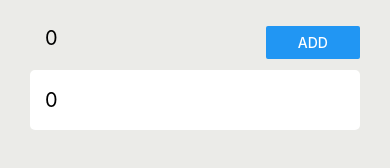
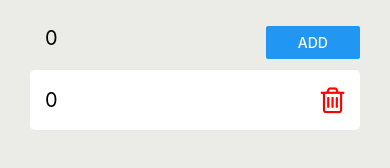
Before and after one commit to felipegabriel1942/react-native-somador-app, a React Native app: screen / in a window 390 px wide. Both pictures are taken after a click on the button "ADD". Shown: the part 132-300 px from the top of the page. Built offline with nearby package versions, Linux system fonts and the light colour scheme.

Commit message:
Removendo elementos da lista

```diff
--- a/package.json
+++ b/package.json
@@ -12,6 +12,7 @@
     "react": "~16.9.0",
     "react-dom": "~16.9.0",
     "react-native": "https://github.com/expo/react-native/archive/sdk-37.0.1.tar.gz",
+    "react-native-vector-icons": "^6.6.0",
     "react-native-web": "~0.11.7",
     "react-redux": "^7.2.0",
     "redux": "^4.0.5"
--- a/src/actions/index.js
+++ b/src/actions/index.js
@@ -10,9 +10,8 @@ export const setValue = value => ({
     value
 });
 
-
-export const SET_TOTAL_VALUE = 'SET_TOTAL_VALUE'
-export const setTotalValue = value => ({
-    type: SET_TOTAL_VALUE,
+export const REMOVE_VALUE = 'REMOVE_VALUE'
+export const removeValue = value => ({
+    type: REMOVE_VALUE,
     value
-})
+});
--- a/src/components/SomadorList.js
+++ b/src/components/SomadorList.js
@@ -4,14 +4,19 @@ import { connect } from 'react-redux';
 
 import SomadorListItem from './SomadorListItem';
 
-const SomadorList = ({values}) => {
+import { removeValue } from '../actions';
+
+const SomadorList = ({values, dispatchRemoveValue}) => {
     return (
         <View>
-            {values.map(value => {
-                return <SomadorListItem
-                        key={value.id}
-                        value={value.value}/>
-            })}
+            {
+                values.map(value => {
+                    return <SomadorListItem
+                                key={value.id}
+                                value={value.value}
+                                onPressValue={() => dispatchRemoveValue(value)}/>
+                })
+            }
         </View>
     );
 }
@@ -21,4 +26,6 @@ const mapStateToProps = state => {
     return { values };
 }
 
-export default connect(mapStateToProps, {})(SomadorList);
+export default connect(mapStateToProps, {
+    dispatchRemoveValue: removeValue
+})(SomadorList);
--- a/src/components/SomadorListItem.js
+++ b/src/components/SomadorListItem.js
@@ -1,13 +1,19 @@
 import React from 'react';
 import { View, Text, StyleSheet, TouchableOpacity } from 'react-native';
+import Icon from 'react-native-vector-icons/FontAwesome';
 
-const SomadorListItem = ({value}) => {
+const SomadorListItem = ({ value , onPressValue}) => {
     return <TouchableOpacity>
-            <View style={styles.line}>
-                <Text style={styles.lineText}>{value}</Text>
-            </View>
-        </TouchableOpacity>
-
+                <View style={styles.line}>
+                    <Text style={styles.lineText}>{value}</Text>
+                    <Icon
+                        name="trash-o"
+                        size={30}
+                        color={'red'}
+                        style={styles.icon}
+                        onPress={onPressValue}/>
+                </View>
+            </TouchableOpacity>
 }
 
 const styles = StyleSheet.create({
@@ -22,7 +28,11 @@ const styles = StyleSheet.create({
     },
     lineText: {
         fontSize: 20,
-        paddingLeft: 15
+        paddingLeft: 15,
+        flex: 7
+    },
+    icon: {
+        flex: 1
     }
 });
 
--- a/src/reducers/somadorListReducer.js
+++ b/src/reducers/somadorListReducer.js
@@ -1,8 +1,9 @@
-import { ADD_VALUE } from "../actions";
+import { ADD_VALUE, REMOVE_VALUE } from "../actions";
 
 let nextId = 1;
 
 const somadorListReducer = (state = [], action) => {
+
     switch (action.type) {
         case ADD_VALUE:
             const newValue = {
@@ -10,6 +11,9 @@ const somadorListReducer = (state = [], action) => {
                 value: action.value
             }
             return [...state, newValue];
+        case REMOVE_VALUE:
+            state = state.filter(v => v.id != action.value.id);
+            return state;
         default:
             return state;
     }
```
Also changed, not shown: 1 other file (tests, documents, lock files or other folders).
